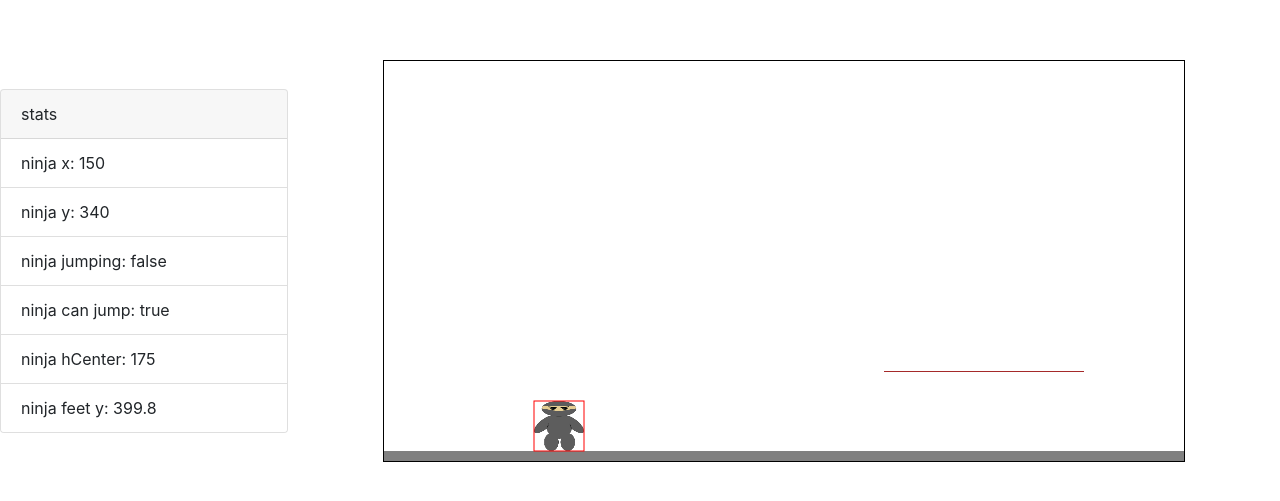
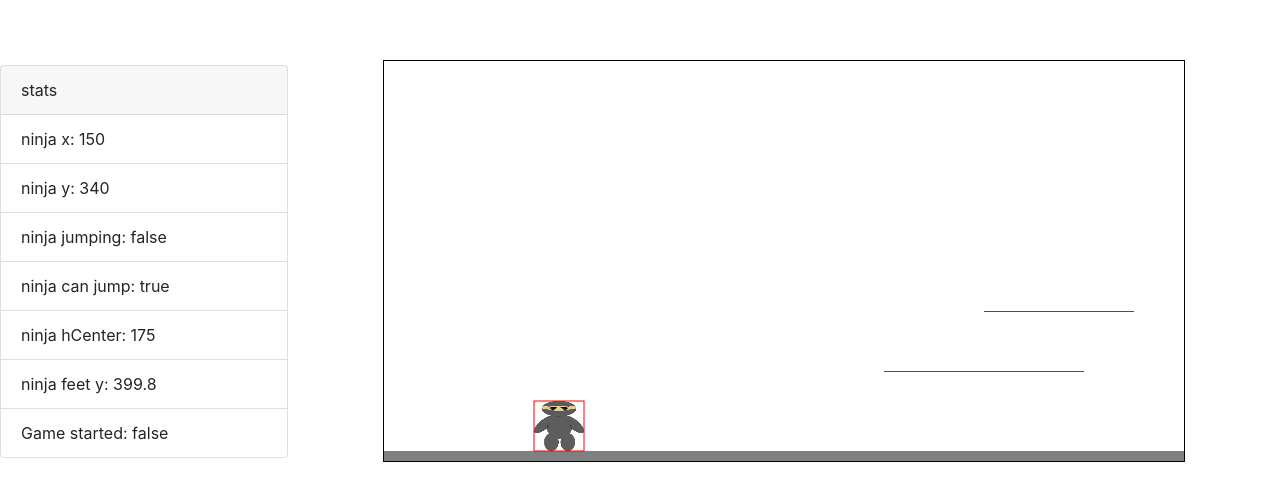
Before and after one commit to awfullotofcode/FinalProject, a plain HTML site: page home.html in a window 1280 px wide. Shown: the part 139-640 px from the top of the page. Drawn offline with nearby package versions, Linux system fonts and the light colour scheme.

Commit message:
semi functional scrolling of platforms and html additions for debugging

```diff
--- a/home.html
+++ b/home.html
@@ -20,6 +20,7 @@
             <li class="list-group-item" id="ninjacanjump"></li>
             <li class="list-group-item" id="ninjahcenter"></li>
             <li class="list-group-item" id="ninjafeet"></li>
+            <li class="list-group-item" id="gamestarted"></li>
         </ul>
         </div>
         <canvas id="gameCanvas" width="800" height="400"></canvas>
--- a/script.js
+++ b/script.js
@@ -6,7 +6,7 @@ const ctx = canvas.getContext('2d');
 const ninjaImages = {
     still: new Image(),
     right: [],
-    left: [],
+    left: []
 }
 // set source for each image
 ninjaImages.still.src = 'ninja-animations/ninja-still.png';
@@ -24,6 +24,7 @@ for (let i = 1; i < 5; i++) {
 
 // game properties
 const gameProperties = {
+    started: false,
     gravity: 9.8
 }
 // ninja properties
@@ -52,12 +53,22 @@ const gameEnvironment = {
     scrollSpeed: 3
 }
 
+/*
 const platform = {
     x: 500,
     y: 310,
     width: 200,
     height: 1
 }
+*/
+const platforms = [
+    { x: 500, y: 310, width: 200, height: 1 },
+    { x: 600, y: 250, width: 150, height: 1 },
+    { x: 1000, y: 250, width: 150, height: 1 },
+    { x: 1500, y: 250, width: 150, height: 1 },
+    { x: 900, y: 250, width: 150, height: 1 },
+    // Add more platform objects as needed
+];
 // keyboard movement
 document.addEventListener('keydown', (event) => {
 
@@ -86,7 +97,9 @@ document.addEventListener('keyup', (event) => {
 
 function drawPlatform() {
     ctx.fillStyle = 'brown';
-    ctx.fillRect(platform.x, platform.y, platform.width, platform.height);
+    platforms.forEach(platform => {
+        ctx.fillRect(platform.x, platform.y, platform.width, platform.height);
+    });
 }
 
 function collisions() {
@@ -105,11 +118,26 @@ function collisions() {
     if (ninja.feet >= gameEnvironment.floorY) { // Ensure ninja cannot go below the floor
         ninja.y = gameEnvironment.floorY - ninja.height;
         ninja.canJump = true;
-    } else if (ninja.feet >= platform.y && ninja.hCenter >= platform.x && ninja.hCenter <= platform.x + platform.width) {
+    }
+    platforms.forEach(platform => {
+        if (ninja.feet >= platform.y && ninja.x >= platform.x && (ninja.x + ninja.width) <= platform.x + platform.width) {
+            ninja.y = platform.y - ninja.height;
+            gameProperties.started = true;
+            if (!ninja.jumping && !ninja.canJump) {
+                ninja.canJump = true;
+            }
+        }
+
+    });
+    /*
+    else if (ninja.feet >= platform.y && ninja.hCenter >= platform.x && ninja.hCenter <= platform.x + platform.width) {
         ninja.y = platform.y - ninja.height;
-        ninja.canJump = true;
+        gameProperties.started = true;
+        if (!ninja.jumping && !ninja.canJump) {
+            ninja.canJump = true;
+        }
     }
-
+    */
     // Land ninja on platform
     // only when falling down and when (ninja.y + ninja.height = platform.y)
 
@@ -142,10 +170,16 @@ function movement() {
 
     console.log("ninja.jumping", ninja.jumping);
 
+}
 
-}
 // update game logic
 function update() {
+    if (gameProperties.started) {
+        // Scroll all platforms to the left
+        platforms.forEach(platform => {
+            platform.x -= gameEnvironment.scrollSpeed;
+        });
+    }
     movement();
     collisions();
     document.getElementById('ninjax').textContent = 'ninja x: ' + ninja.x;
@@ -154,6 +188,7 @@ function update() {
     document.getElementById('ninjacanjump').textContent = 'ninja can jump: ' + ninja.canJump;
     document.getElementById('ninjahcenter').textContent = 'ninja hCenter: ' + ninja.hCenter;
     document.getElementById('ninjafeet').textContent = 'ninja feet y: ' + ninja.feet;
+    document.getElementById('gamestarted').textContent = 'Game started: ' + gameProperties.started;
 }
 
 let currentFrameIndex = 0;
```
